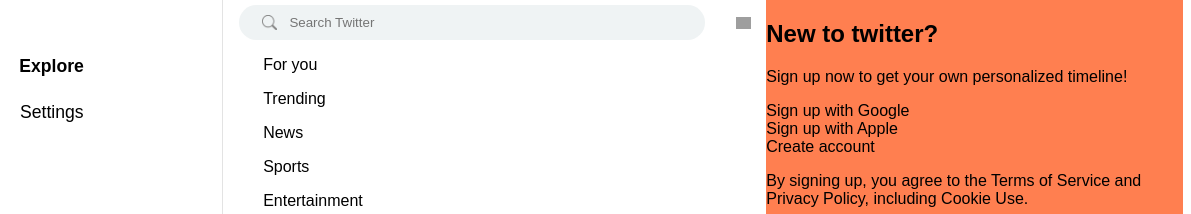
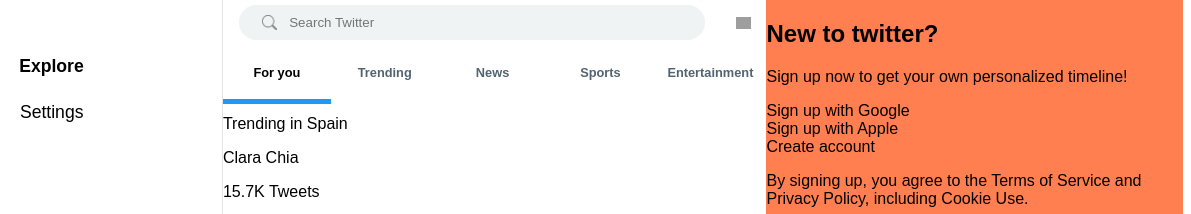
Before and after one commit to marias16/twitter-clone-html-css, a plain HTML site: page index.html in a window 1280 px wide. Shown: the top 214 px of the page, 89-1280 px from the left. Drawn offline with Linux system fonts and the light colour scheme; grey boxes are pictures that could not be loaded.

Commit message:
add style to navbar

```diff
--- a/index.html
+++ b/index.html
@@ -21,11 +21,13 @@
                 <div class="settingsBtn"><img src="https://cdn-icons-png.flaticon.com/512/126/126472.png" alt="settings" class="settingsIcon"></div>
             </header>
             <nav>
-                <ul>For you</ul>
-                <ul>Trending</ul>
-                <ul>News</ul>
-                <ul>Sports</ul>
-                <ul>Entertainment</ul>
+                <ul class="navbar">
+                    <li class="navActive">For you</li>
+                    <li>Trending</li>
+                    <li>News</li>
+                    <li>Sports</li>
+                    <li>Entertainment</li>
+                </ul>
             </nav>
         <section>
             <article class="trending-topic">
--- a/styles.css
+++ b/styles.css
@@ -125,8 +125,41 @@
 
 /* nav bar */
 
+.navbar {
+    list-style: none;
+    font-size: 0.8em;
+    font-weight: bold;
+    display: flex;
+    flex-direction: row;
+    align-items: center;
+    justify-content: stretch;
+    padding-left: 0;
+    margin-block-start: 0em;
+    margin-block-end: 0em;
+    color: #536471;
+}
 
+.navbar li {
+    width: 80.065px;
+    height: 53px;
+    display: flex;
+    justify-content: center;
+    align-items: center;
+    padding-left: 16px;
+    padding-right: 16px;
 
+}
+
+.navbar li:hover {
+    background-color: #E7E7E8;
+}
+
+.navActive {
+    color: black;
+    border-bottom: #1D9BF0 5px solid;
+    margin-bottom: -5px; /* se puede hacer mas accurate... */
+
+}
 /* aside 2*/
 .aside2 {
     width: 33%;
```
